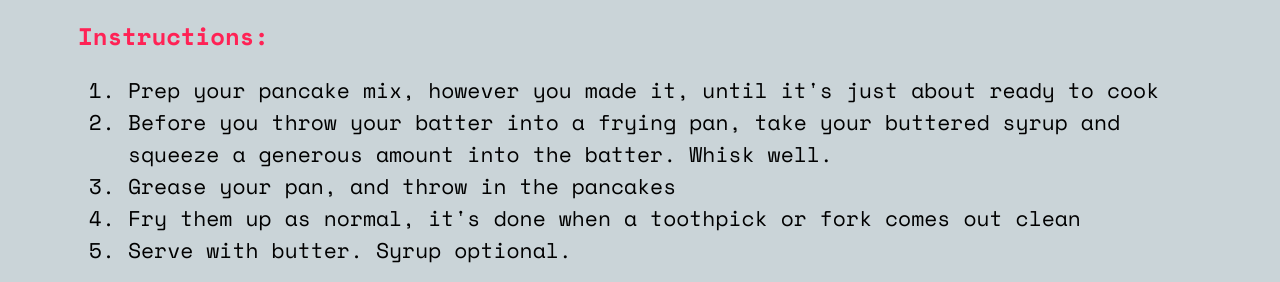
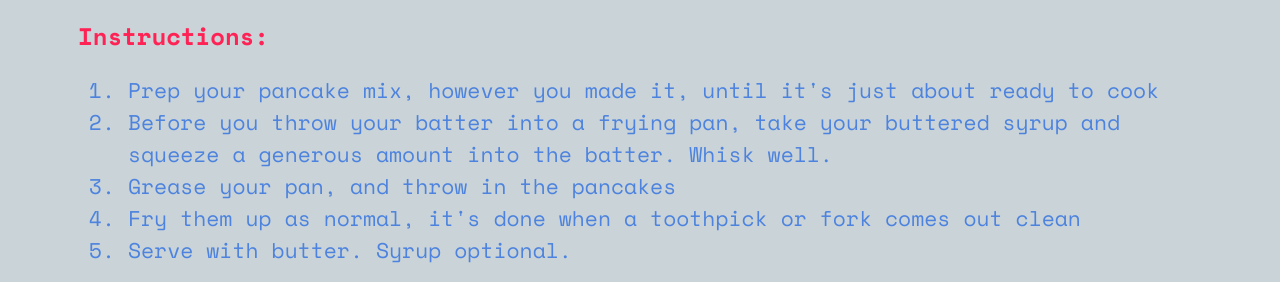
Before and after one commit to Vistril/cs-2350-asgn1-recipe, a plain HTML site: page index.html in a window 1280 px wide. Shown: the part 721-1003 px from the top of the page. Drawn offline with nearby package versions, Linux system fonts and the light colour scheme.

Commit message:
30 sec quick fix

```diff
--- a/index.html
+++ b/index.html
@@ -26,11 +26,11 @@
       </ul>
       <h2>Instructions:</h2>
       <ol>
-         <li>Prep your pancake mix, however you made it, until it's just about ready to cook</li>
-         <li>Before you throw your batter into a frying pan, take your buttered syrup and squeeze a generous amount into the batter. Whisk well.</li>
-         <li>Grease your pan, and throw in the pancakes</li>
-         <li>Fry them up as normal, it's done when a toothpick or fork comes out clean</li>
-         <li>Serve with butter. Syrup optional.</li>
+         <li style="color:#4d83de">Prep your pancake mix, however you made it, until it's just about ready to cook</li>
+         <li style="color:#4d83de">Before you throw your batter into a frying pan, take your buttered syrup and squeeze a generous amount into the batter. Whisk well.</li>
+         <li style="color:#4d83de">Grease your pan, and throw in the pancakes</li>
+         <li style="color:#4d83de">Fry them up as normal, it's done when a toothpick or fork comes out clean</li>
+         <li style="color:#4d83de">Serve with butter. Syrup optional.</li>
       </ol>
    </body>
 </html>
```
